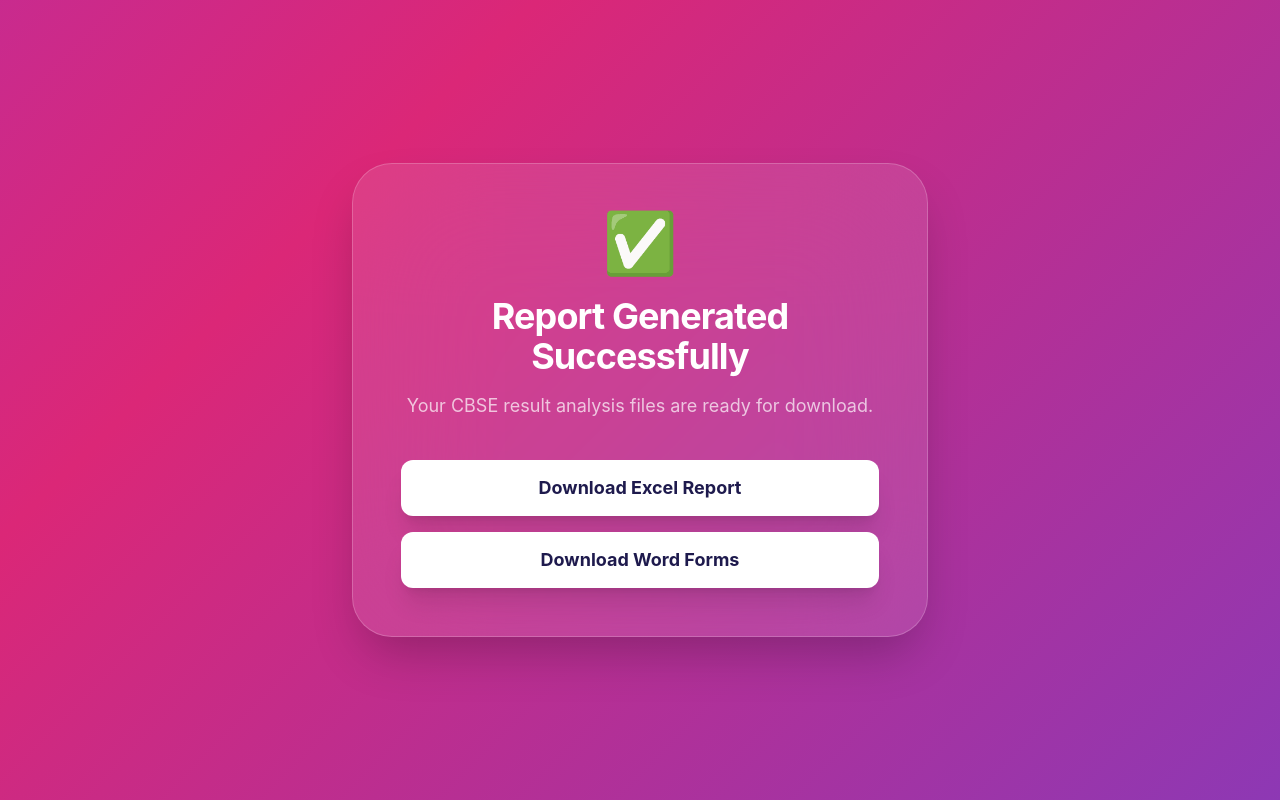
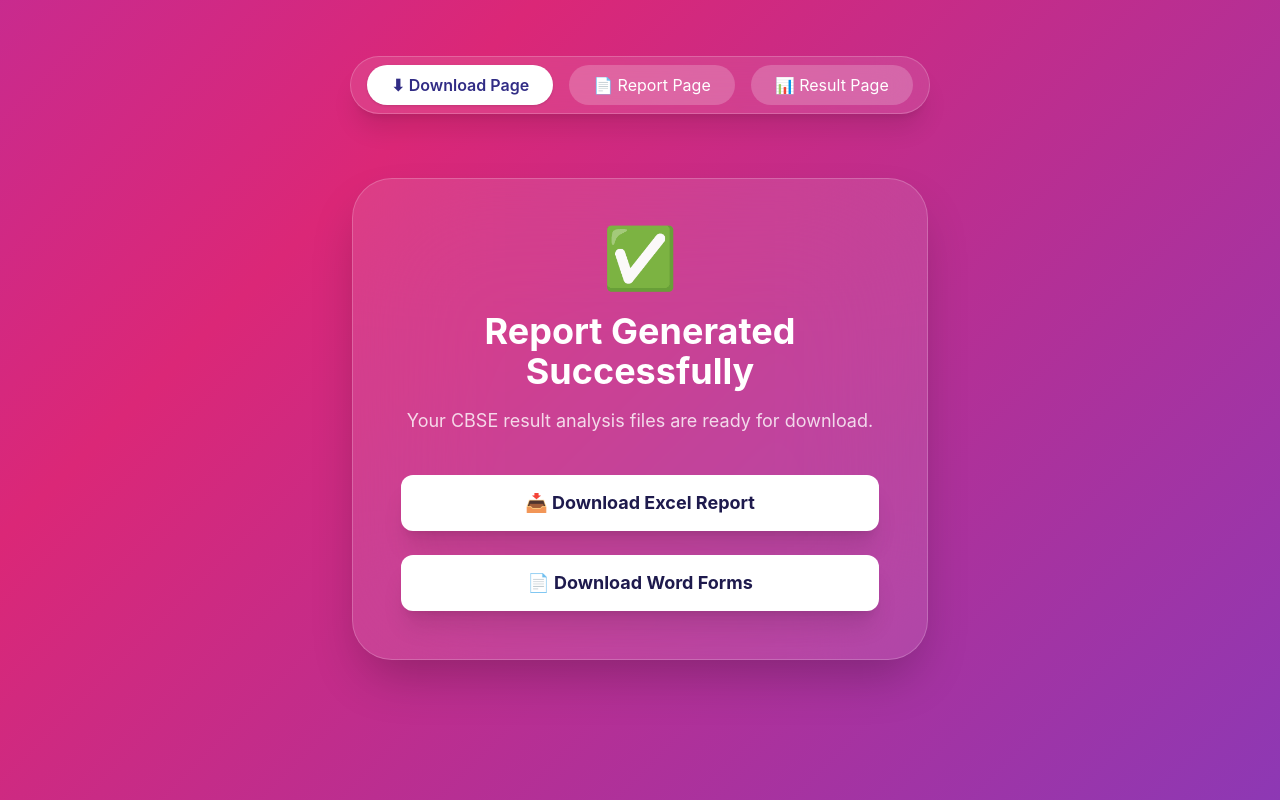
Before and after one commit to JatinRawat10/cbse-result-analysis, a Flask app: template templates/download.html in a window 1280 px wide. Run offline with Flask 3, Linux system fonts and the light colour scheme; the template is opened without the code that fills it, so the values that code supplies are empty.

Commit message:
Update download page HTML structure and styles

```diff
--- a/templates/download.html
+++ b/templates/download.html
@@ -1,60 +1,89 @@
 <!DOCTYPE html>
 <html lang="en">
+
 <head>
 <meta charset="UTF-8">
 <meta name="viewport" content="width=device-width, initial-scale=1.0">
-<title>Report Ready</title>
+
+<title>Report Generated</title>
 
 <script src="https://cdn.jsdelivr.net/npm/@tailwindcss/browser@4"></script>
 
 <style>
-body {
-    margin: 0;
-    font-family: 'Inter', sans-serif;
+
+body{
+margin:0;
+font-family: Inter, sans-serif;
 }
 
-.bg-gradient-flow {
-    background: linear-gradient(-45deg, #4F46E5, #DB2777, #7C3AED, #E11D48);
-    background-size: 400% 400%;
-    animation: gradientFlow 15s ease infinite;
+.bg-gradient-flow{
+background: linear-gradient(-45deg,#4F46E5,#DB2777,#7C3AED,#E11D48);
+background-size:400% 400%;
+animation:gradientFlow 15s ease infinite;
 }
 
-@keyframes gradientFlow {
-    0% { background-position: 0% 50%; }
-    50% { background-position: 100% 50%; }
-    100% { background-position: 0% 50%; }
+@keyframes gradientFlow{
+0%{background-position:0% 50%}
+50%{background-position:100% 50%}
+100%{background-position:0% 50%}
 }
+
 </style>
+
 </head>
 
-<body class="bg-gradient-flow min-h-screen flex items-center justify-center p-6 text-white">
+<body class="bg-gradient-flow min-h-screen flex flex-col items-center justify-start text-white p-6">
 
+<!-- TOP NAVIGATION -->
+<div class="mt-8 mb-16">
+
+<div class="flex gap-4 bg-white/10 backdrop-blur-xl px-4 py-2 rounded-full border border-white/20 shadow-xl">
+
+<a href="{{ url_for('download_page', file_id=file_id) }}"
+class="px-6 py-2 bg-white text-indigo-900 rounded-full font-semibold shadow">
+⬇ Download Page
+</a>
+
+<a href="{{ url_for('report_page', file_id=file_id) }}"
+class="px-6 py-2 bg-white/20 hover:bg-white/30 rounded-full transition">
+📄 Report Page
+</a>
+
+<a href="{{ url_for('result_page', file_id=file_id) }}"
+class="px-6 py-2 bg-white/20 hover:bg-white/30 rounded-full transition">
+📊 Result Page
+</a>
+
+</div>
+
+</div>
+
+
+<!-- MAIN CARD -->
 <div class="w-full max-w-xl bg-white/10 backdrop-blur-3xl border border-white/20 rounded-[2.5rem] shadow-2xl p-12 text-center">
 
-    <!-- Success Icon -->
 <div class="text-6xl mb-6">
 ✅
 </div>
 
-    <h1 class="text-4xl font-bold tracking-tight mb-4">
+<h1 class="text-4xl font-bold mb-4">
 Report Generated Successfully
 </h1>
 
-    <p class="text-white/70 text-lg mb-10">
+<p class="text-white/80 text-lg mb-10">
 Your CBSE result analysis files are ready for download.
 </p>
 
-    <!-- Download Buttons -->
-    <div class="space-y-4">
+<div class="space-y-6">
 
 <a href="{{ url_for('download_excel', file_id=file_id) }}"
 class="block w-full h-14 bg-white text-indigo-950 font-bold text-lg rounded-xl shadow-xl hover:bg-white/90 hover:scale-[1.02] transition flex items-center justify-center">
-            Download Excel Report
+📥 Download Excel Report
 </a>
 
 <a href="{{ url_for('download_word', file_id=file_id) }}"
 class="block w-full h-14 bg-white text-indigo-950 font-bold text-lg rounded-xl shadow-xl hover:bg-white/90 hover:scale-[1.02] transition flex items-center justify-center">
-            Download Word Forms
+📄 Download Word Forms
 </a>
 
 </div>
```
Lines whose indentation alone changed are shown as unchanged.
